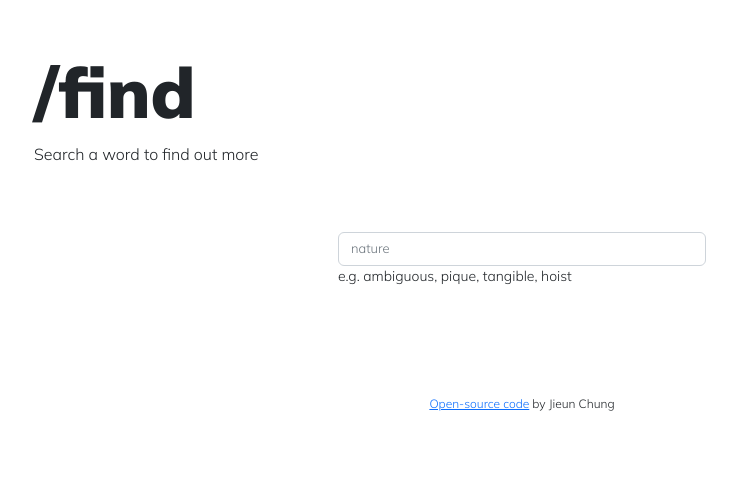
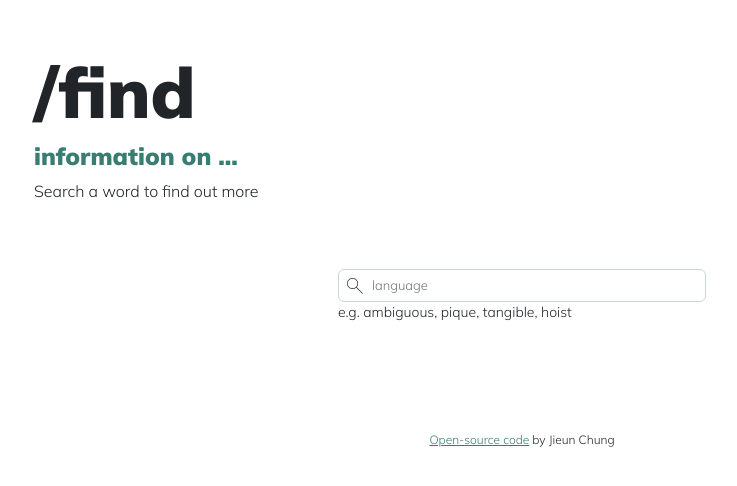
Before and after one commit to jieunchung/dictionary_app, a React (Create React App) app: page / in a window 1280 px wide. Shown: the top 486 px of the page, without its empty margins (118-855 px from the left). Built offline with nearby package versions, Linux system fonts and the light colour scheme; no server answers.

Commit message:
styling changes

```diff
--- a/public/index.html
+++ b/public/index.html
@@ -35,6 +35,10 @@
       href="https://fonts.googleapis.com/css2?family=Ubuntu:wght@400;700&display=swap"
       rel="stylesheet"
     />
+    <link
+      rel="stylesheet"
+      href="https://fonts.googleapis.com/css2?family=Material+Symbols+Outlined:opsz,wght,FILL,GRAD@20..48,100..700,0..1,-50..200"
+    />
     <link rel="manifest" href="%PUBLIC_URL%/manifest.json" />
     <!--
       Notice the use of %PUBLIC_URL% in the tags above.
--- a/src/App.css
+++ b/src/App.css
@@ -14,6 +14,15 @@ h1 {
   font-size: 70px;
 }
 
+h2 {
+  color: #377d71;
+}
+
+h4 {
+  color: #377d71;
+  font-weight: 900;
+}
+
 .ubuntu {
   font-family: "Ubuntu", sans-serif;
 }
@@ -27,3 +36,7 @@ h1 {
   font-size: 12px;
   text-align: center;
 }
+
+.footer a {
+  color: #377d71;
+}
--- a/src/App.js
+++ b/src/App.js
@@ -7,6 +7,7 @@ function App() {
       <div className="container">
         <div className="heading">
           <h1>/find</h1>
+          <h4>information on ...</h4>
           <p>Search a word to find out more</p>
         </div>
         <SearchForm />
--- a/src/Info.js
+++ b/src/Info.js
@@ -5,8 +5,8 @@ import Phonetic from "./Phonetic";
 export default function Info(props) {
   if (props.data) {
     return (
-      <div>
-        <div className="section">
+      <div className="card w-50">
+        <div className="card-body">
           <h2 className="word ubuntu w700">{props.data.word}</h2>
           {props.data.phonetics.map(function (phonetic, index) {
             return (
@@ -16,9 +16,10 @@ export default function Info(props) {
             );
           })}
         </div>
+        <hr />
         {props.data.meanings.map(function (definition, index) {
           return (
-            <div className="section" key={index}>
+            <div className="card-body" key={index}>
               <Definition data={definition} />
             </div>
           );
--- /dev/null
+++ b/src/Phonetic.css
@@ -0,0 +1,15 @@
+.audio {
+  color: #1a4d2e;
+  text-decoration: underline;
+  border-radius: 50px;
+  padding: 2px;
+  margin-right: 6px;
+}
+
+.audio:hover {
+  color: #1a4d2e;
+  text-decoration: underline;
+  border-radius: 50px;
+  padding: 2px;
+  margin-right: 6px;
+}
--- a/src/Phonetic.js
+++ b/src/Phonetic.js
@@ -1,10 +1,16 @@
 import React from "react";
+import "./Phonetic.css";
 
 export default function Phonetic(props) {
   if (props.phonetic.audio.length) {
     return (
       <div>
-        <a href={props.phonetic.audio} target="_blank" rel="noreferrer">
+        <a
+          className="audio"
+          href={props.phonetic.audio}
+          target="_blank"
+          rel="noreferrer"
+        >
           Listen
         </a>
         {props.phonetic.text}
--- a/src/SearchForm.css
+++ b/src/SearchForm.css
@@ -4,11 +4,22 @@
   padding: 50px 0;
 }
 
+.icon {
+  position: absolute;
+  padding: 5px;
+}
+
 .form-input {
   font-size: 13px;
+  padding: 6px 33px 6px;
 }
 
 .hints {
   display: block;
   text-align: left;
 }
+
+.material-symbols-outlined {
+  font-variation-settings: "FILL" 0, "wght" 100, "GRAD" 0, "opsz" 24;
+  display: inline-block;
+}
--- a/src/SearchForm.js
+++ b/src/SearchForm.js
@@ -4,7 +4,7 @@ import "./SearchForm.css";
 import Info from "./Info";
 
 export default function SearchForm() {
-  const [keyword, setKeyword] = useState("seize");
+  const [keyword, setKeyword] = useState("language");
   const [info, setInfo] = useState(null);
   const [loaded, setLoaded] = useState(false);
 
@@ -38,12 +38,13 @@ export default function SearchForm() {
       <div>
         <div className="form-container">
           <form className="form-group mx-sm-3 mb-2" onSubmit={handleSubmit}>
+            <i className="material-symbols-outlined icon">search</i>
             <input
-              className="form-control form-input"
+              className="form-control form-input "
               type="search"
-              placeholder="nature"
+              placeholder={keyword}
               onChange={handleChange}
-            />
+            ></input>
             <small className="hints">
               e.g. ambiguous, pique, tangible, hoist
             </small>
--- a/src/Synonyms.css
+++ b/src/Synonyms.css
@@ -3,6 +3,12 @@
   font-size: 14px;
 }
 
-.synonym-li {
-  list-style-type: disc;
+.synonyms ul {
+  display: inline-flex;
+  padding-left: 0.5rem;
 }
+
+.synonyms li {
+  list-style-type: none;
+  color: #377d71;
+}
--- a/src/Synonyms.js
+++ b/src/Synonyms.js
@@ -6,13 +6,15 @@ export default function Synonyms(props) {
     return (
       <div className="synonyms ubuntu">
         {props.synonyms.map(function (synonym, index) {
-          return (
-            <ul>
-              <li className="synonym-li" key={index}>
-                {synonym}
-              </li>
-            </ul>
-          );
+          if (props.synonyms != null) {
+            return (
+              <ul>
+                <li key={index}>{synonym}</li>
+              </ul>
+            );
+          } else {
+            return null;
+          }
         })}
       </div>
     );
```
Also changed, not shown: src/index.js (+5 -6 lines), src/index.css (deleted).
